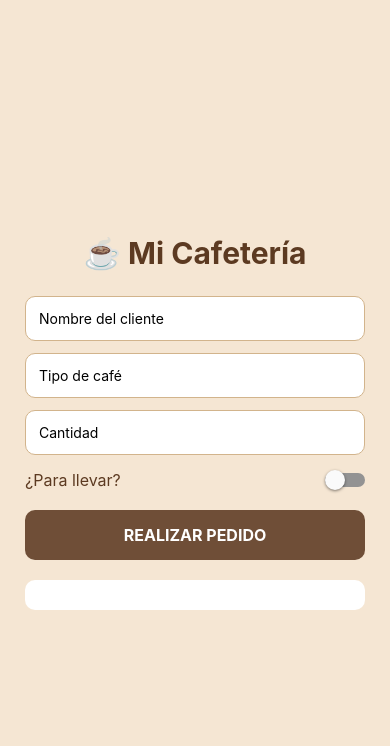
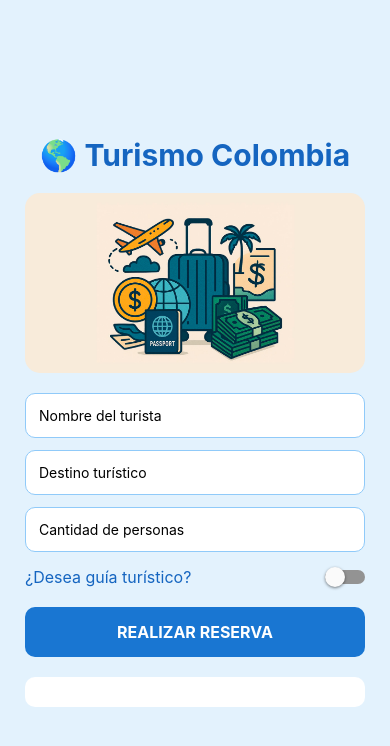
Before and after one commit to sombra585/miprimeraapp, a React Native app: screen / in a window 390 px wide. Shown: the top 746 px of the page. Built offline with nearby package versions, Linux system fonts and the light colour scheme.

Commit message:
Actualiza aplicación de turismo

```diff
--- a/src/screens/HomeScreen.js
+++ b/src/screens/HomeScreen.js
@@ -18,18 +18,18 @@ export default function HomeScreen() {
 
   // Estados
   const [nombre, setNombre] = useState('');
-  const [cafe, setCafe] = useState('');
-  const [cantidad, setCantidad] = useState('');
-  const [paraLlevar, setLlevar] = useState(false);
+  const [destino, setDestino] = useState('');
+  const [personas, setPersonas] = useState('');
+  const [guia, setGuia] = useState(false);
   const [resultado, setResultado] = useState('');
   const [proceso, setProceso] = useState(false);
 
-  const realizarPedidos = () => {
+  const realizarReserva = () => {
 
     if (
       nombre.trim() === '' ||
-      cafe.trim() === '' ||
-      cantidad.trim() === ''
+      destino.trim() === '' ||
+      personas.trim() === ''
     ) {
       setResultado('Debes completar todos los campos');
       return;
@@ -42,10 +42,10 @@ export default function HomeScreen() {
       setProceso(false);
 
       setResultado(
-        `Cliente: ${nombre}
-Café: ${cafe}
-Cantidad: ${cantidad}
-Para llevar: ${paraLlevar ? 'Sí' : 'No'}`
+        `Turista: ${nombre}
+Destino: ${destino}
+Personas: ${personas}
+Guía turístico: ${guia ? 'Sí' : 'No'}`
       );
 
     }, 1000);
@@ -55,7 +55,7 @@ Para llevar: ${paraLlevar ? 'Sí' : 'No'}`
     <View
       style={{
         flex: 1,
-        backgroundColor: '#F5E6D3',
+        backgroundColor: '#E3F2FD',
         padding: 25,
         justifyContent: 'center'
       }}
@@ -65,16 +65,28 @@ Para llevar: ${paraLlevar ? 'Sí' : 'No'}`
         style={{
           fontSize: 30,
           fontWeight: 'bold',
-          color: '#5C3A21',
+          color: '#1565C0',
           textAlign: 'center',
-          marginBottom: 25
+          marginBottom: 20
         }}
       >
-        ☕ Mi Cafetería
+        🌎 Turismo Colombia
       </Text>
 
+      {/* ESPACIO PARA LA IMAGEN */}
+      <Image
+        source={require('../../assets/images/turismo.jpg')}
+        style={{
+          width: '100%',
+          height: 180,
+          borderRadius: 15,
+          marginBottom: 20
+        }}
+        resizeMode="cover"
+      />
+
       <TextInput
-        placeholder="Nombre del cliente"
+        placeholder="Nombre del turista"
         value={nombre}
         onChangeText={setNombre}
         style={{
@@ -83,28 +95,28 @@ Para llevar: ${paraLlevar ? 'Sí' : 'No'}`
           marginBottom: 12,
           borderRadius: 10,
           borderWidth: 1,
-          borderColor: '#D2B48C'
+          borderColor: '#90CAF9'
         }}
       />
 
       <TextInput
-        placeholder="Tipo de café"
-        value={cafe}
-        onChangeText={setCafe}
+        placeholder="Destino turístico"
+        value={destino}
+        onChangeText={setDestino}
         style={{
           backgroundColor: 'white',
           padding: 13,
           marginBottom: 12,
           borderRadius: 10,
           borderWidth: 1,
-          borderColor: '#D2B48C'
+          borderColor: '#90CAF9'
         }}
       />
 
       <TextInput
-        placeholder="Cantidad"
-        value={cantidad}
-        onChangeText={setCantidad}
+        placeholder="Cantidad de personas"
+        value={personas}
+        onChangeText={setPersonas}
         keyboardType="numeric"
         style={{
           backgroundColor: 'white',
@@ -112,7 +124,7 @@ Para llevar: ${paraLlevar ? 'Sí' : 'No'}`
           marginBottom: 15,
           borderRadius: 10,
           borderWidth: 1,
-          borderColor: '#D2B48C'
+          borderColor: '#90CAF9'
         }}
       />
 
@@ -128,23 +140,23 @@ Para llevar: ${paraLlevar ? 'Sí' : 'No'}`
         <Text
           style={{
             fontSize: 16,
-            color: '#5C3A21'
+            color: '#1565C0'
           }}
         >
-          ¿Para llevar?
+          ¿Desea guía turístico?
         </Text>
 
         <Switch
-          value={paraLlevar}
-          onValueChange={setLlevar}
+          value={guia}
+          onValueChange={setGuia}
         />
 
       </View>
 
       <Pressable
-        onPress={realizarPedidos}
+        onPress={realizarReserva}
         style={{
-          backgroundColor: '#6F4E37',
+          backgroundColor: '#1976D2',
           padding: 15,
           borderRadius: 10,
           alignItems: 'center'
@@ -158,7 +170,7 @@ Para llevar: ${paraLlevar ? 'Sí' : 'No'}`
             fontWeight: 'bold'
           }}
         >
-          REALIZAR PEDIDO
+          REALIZAR RESERVA
         </Text>
 
       </Pressable>
@@ -166,14 +178,14 @@ Para llevar: ${paraLlevar ? 'Sí' : 'No'}`
       {proceso && (
         <ActivityIndicator
           size="large"
-          color="#6F4E37"
+          color="#1976D2"
           style={{ marginTop: 20 }}
         />
       )}
 
       <Text
         style={{
-          color: '#5C3A21',
+          color: '#1565C0',
           fontSize: 16,
           marginTop: 20,
           backgroundColor: 'white',
```
